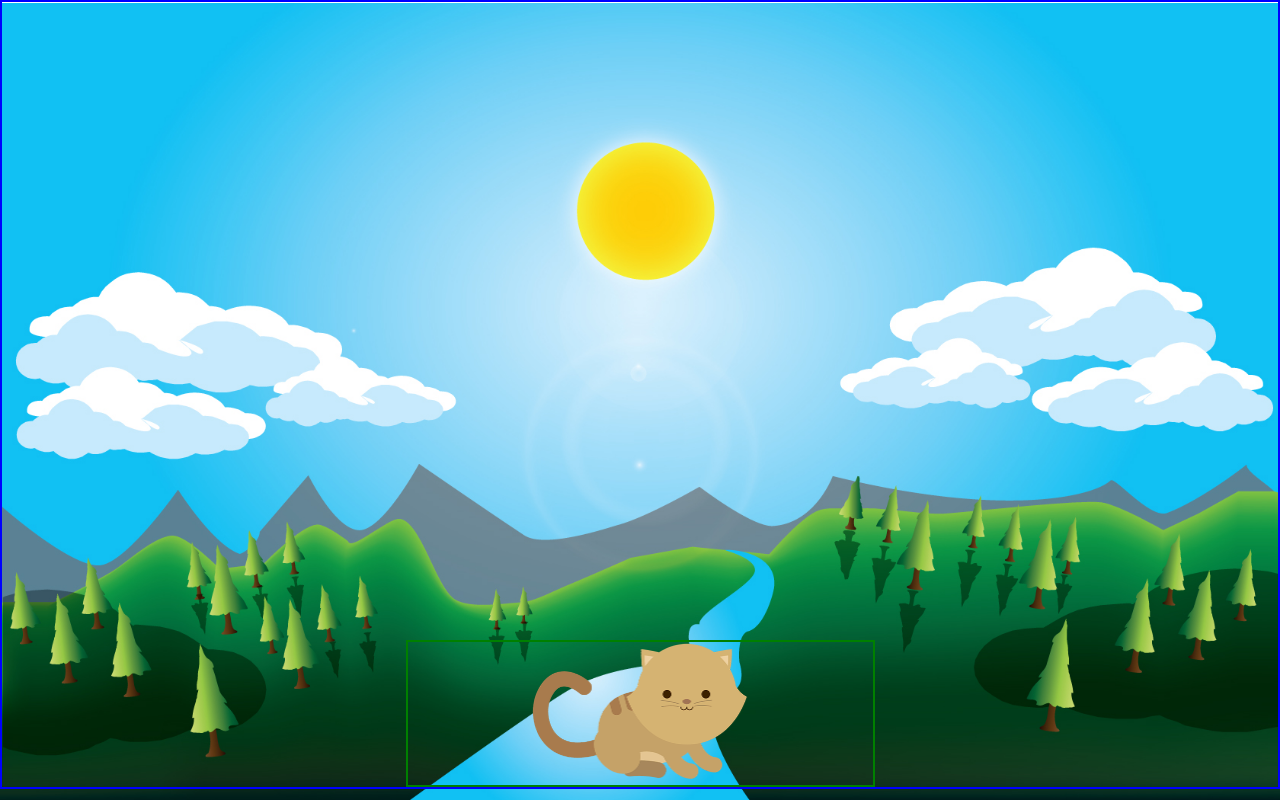
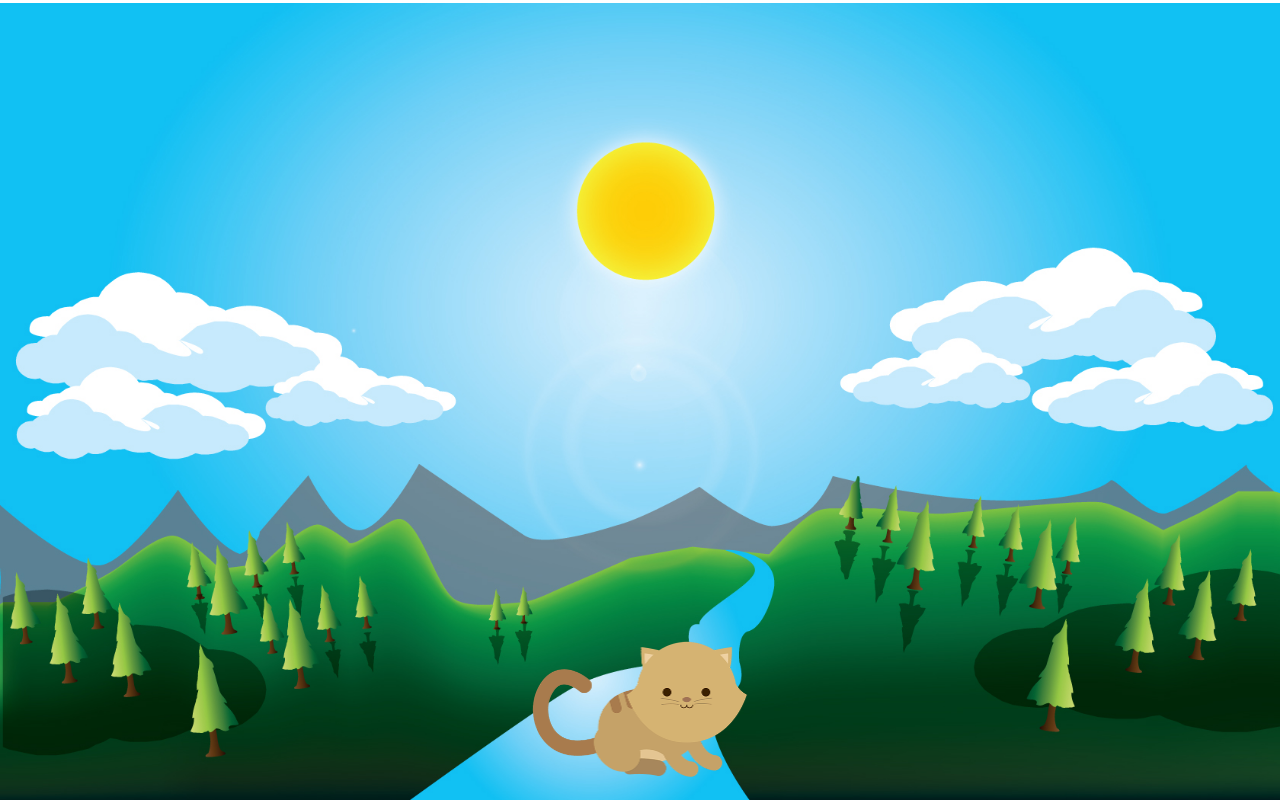
Before and after one commit to sagicary/kitten-laboratoria, a plain HTML site: page index.html in a window 1280 px wide. Drawn offline with Linux system fonts and the light colour scheme.

Commit message:
Quitando bordes gato no volador

```diff
--- a/asset/css/main.css
+++ b/asset/css/main.css
@@ -14,9 +14,9 @@ img{
 	display: flex;
 	justify-content: center;
 	align-self: flex-end;
-	border: 2px solid blue;
+	/*border: 2px solid blue;*/
 }
 .imagen{
 	margin-top: 50%;
-	border: 2px solid green;
+	/*border: 2px solid green;*/
 }
```
